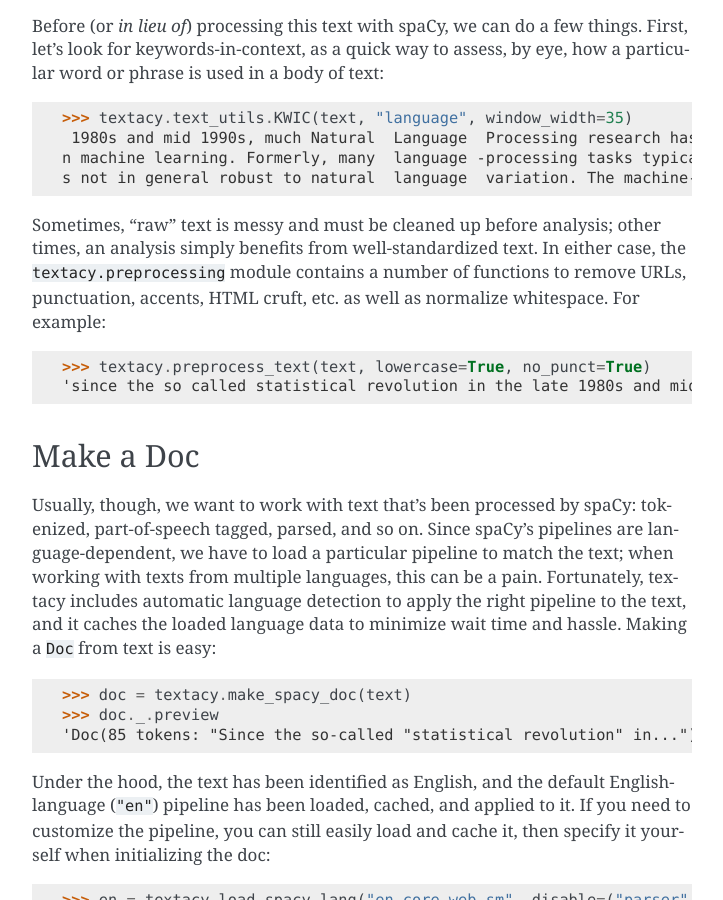
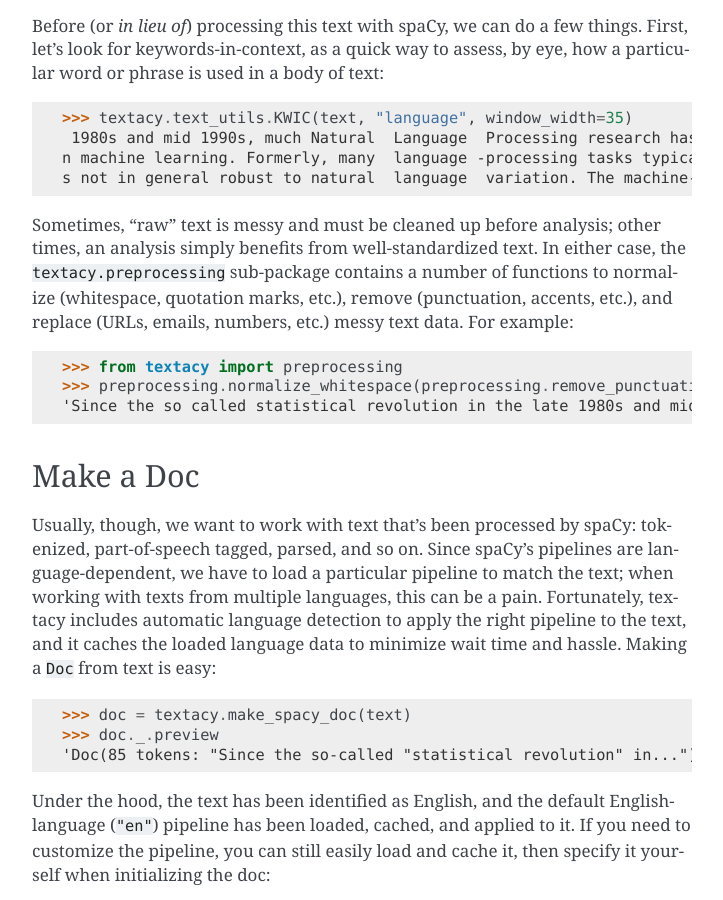
Before and after one commit to chartbeat-labs/textacy, a Sphinx documentation site: the page built from docs/source/getting_started/quickstart.rst, in a window 1280 px wide and 900 px high, scrolled down 624 px. Shown: the whole window, without its empty margins (388-1111 px from the left). Built offline with Sphinx 7.4.7, drawn with Linux system fonts in a browser that asks for light colours; the version number could not be read and is left out.

Commit message:
Update quickstart docs for new preprocessing subpkg

```diff
--- a/docs/source/getting_started/quickstart.rst
+++ b/docs/source/getting_started/quickstart.rst
@@ -43,14 +43,15 @@ how a particular word or phrase is used in a body of text:
 
 Sometimes, "raw" text is messy and must be cleaned up before analysis; other
 times, an analysis simply benefits from well-standardized text. In either case,
-the ``textacy.preprocessing`` module contains a number of functions to remove
-URLs, punctuation, accents, HTML cruft, etc. as well as normalize whitespace.
-For example:
+the ``textacy.preprocessing`` sub-package contains a number of functions to
+normalize (whitespace, quotation marks, etc.), remove (punctuation, accents, etc.),
+and replace (URLs, emails, numbers, etc.) messy text data. For example:
 
 .. code-block:: pycon
 
-    >>> textacy.preprocess_text(text, lowercase=True, no_punct=True)
-    'since the so called statistical revolution in the late 1980s and mid 1990s much natural language processing research has relied heavily on machine learning formerly many language processing tasks typically involved the direct hand coding of rules which is not in general robust to natural language variation the machine learning paradigm calls instead for using statistical inference to automatically learn such rules through the analysis of large corpora of typical real world examples'
+    >>> from textacy import preprocessing
+    >>> preprocessing.normalize_whitespace(preprocessing.remove_punctuation(text))[:80]
+    'Since the so called statistical revolution in the late 1980s and mid 1990s much '
 
 Make a Doc
 ----------
```
Also changed, not shown: 1 other file.
